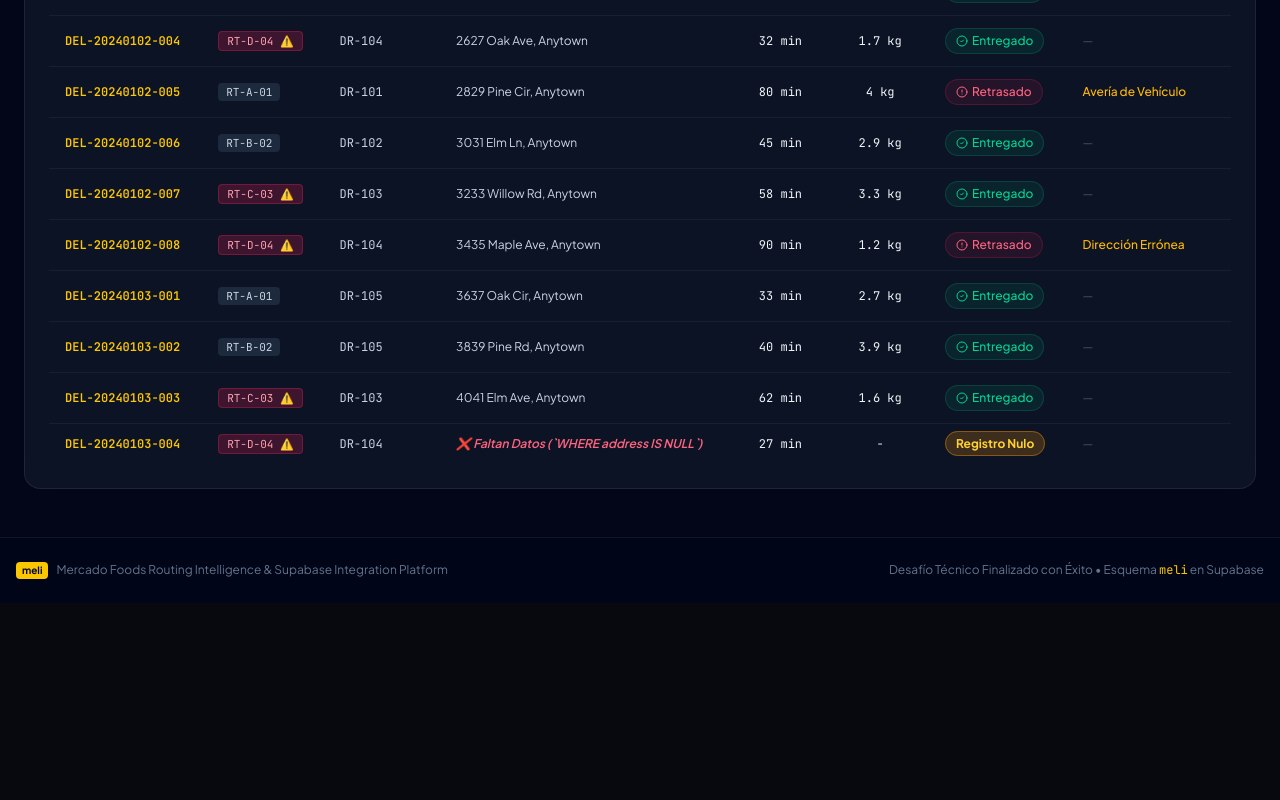
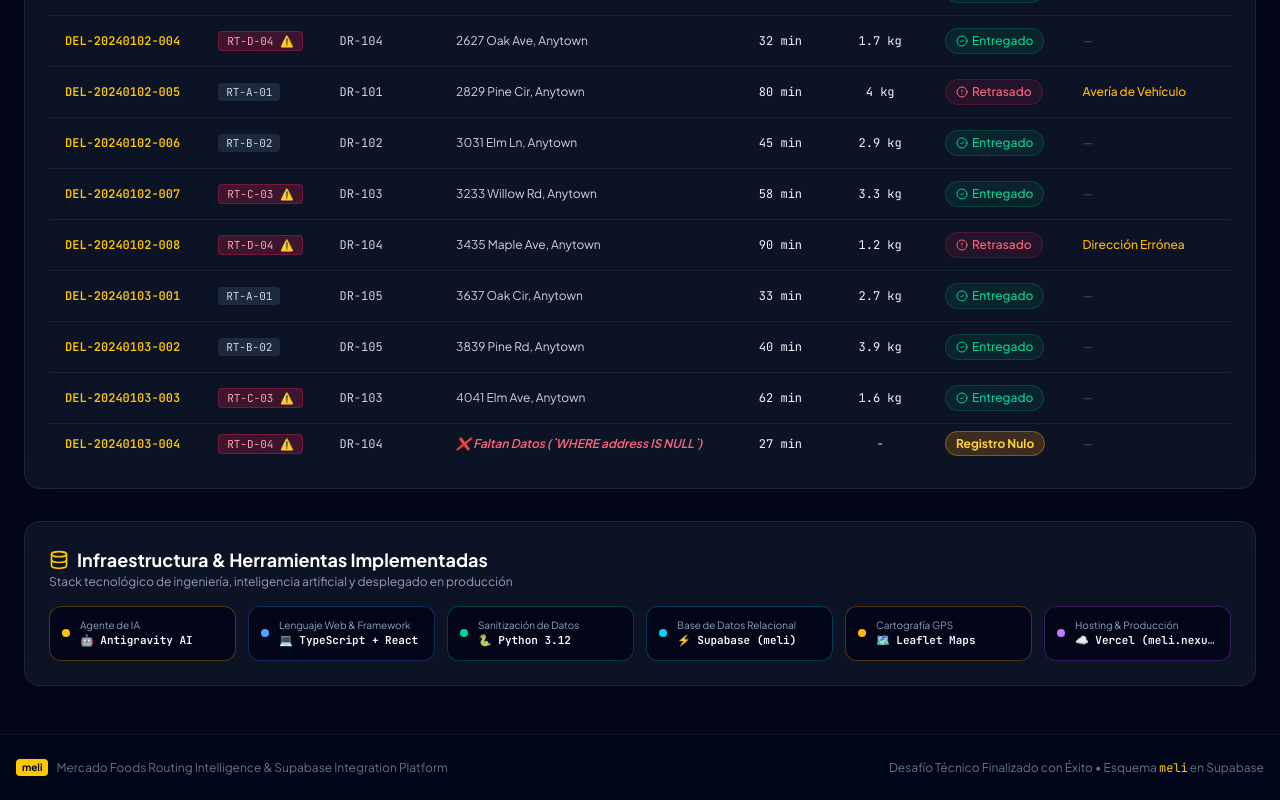
Before and after one commit to Reinvik/meli-routing-app, a React (Vite) app: page / in a window 1280 px wide. Shown: the part 2393-3193 px from the top of the page. Before the commit the page ends 2996 px from the top, so only its background shows below. Built offline with nearby package versions, Linux system fonts and the light colour scheme; no server answers; the database is empty; the HTML template or start-up script is replaced by a standard one.

Commit message:
feat: add Infrastructure badges to Dashboard tab as well for local and production parity

```diff
--- a/src/components/Dashboard.tsx
+++ b/src/components/Dashboard.tsx
@@ -907,6 +907,68 @@ export const Dashboard: React.FC<DashboardProps> = ({ routes, deliveries, select
           </table>
         </div>
       </div>
+
+      {/* Infrastructure & Tools Implemented Section */}
+      <div className="glass-panel p-6 rounded-2xl space-y-4 border-t-2 border-t-yellow-400">
+        <div className="flex items-center justify-between">
+          <div>
+            <h3 className="text-lg font-bold text-white flex items-center gap-2">
+              <Database className="w-5 h-5 text-yellow-400" /> Infraestructura & Herramientas Implementadas
+            </h3>
+            <p className="text-xs text-slate-400">Stack tecnológico de ingeniería, inteligencia artificial y desplegado en producción</p>
+          </div>
+        </div>
+
+        <div className="grid grid-cols-1 sm:grid-cols-2 md:grid-cols-3 lg:grid-cols-6 gap-3 text-xs font-mono">
+          <div className="bg-slate-950 p-3 rounded-xl border border-yellow-500/30 flex items-center gap-2.5 text-yellow-300">
+            <span className="w-2 h-2 rounded-full bg-yellow-400 shrink-0 animate-pulse"></span>
+            <div className="truncate">
+              <span className="block text-[10px] text-slate-400 font-sans">Agente de IA</span>
+              <strong className="text-white text-[11px] truncate">🤖 Antigravity AI</strong>
+            </div>
+          </div>
+
+          <div className="bg-slate-950 p-3 rounded-xl border border-blue-500/30 flex items-center gap-2.5 text-blue-300">
+            <span className="w-2 h-2 rounded-full bg-blue-400 shrink-0"></span>
+            <div className="truncate">
+              <span className="block text-[10px] text-slate-400 font-sans">Lenguaje Web & Framework</span>
+              <strong className="text-white text-[11px] truncate">💻 TypeScript + React</strong>
+            </div>
+          </div>
+
+          <div className="bg-slate-950 p-3 rounded-xl border border-emerald-500/30 flex items-center gap-2.5 text-emerald-300">
+            <span className="w-2 h-2 rounded-full bg-emerald-400 shrink-0"></span>
+            <div className="truncate">
+              <span className="block text-[10px] text-slate-400 font-sans">Sanitización de Datos</span>
+              <strong className="text-white text-[11px] truncate">🐍 Python 3.12</strong>
+            </div>
+          </div>
+
+          <div className="bg-slate-950 p-3 rounded-xl border border-cyan-500/30 flex items-center gap-2.5 text-cyan-300">
+            <span className="w-2 h-2 rounded-full bg-cyan-400 shrink-0"></span>
+            <div className="truncate">
+              <span className="block text-[10px] text-slate-400 font-sans">Base de Datos Relacional</span>
+              <strong className="text-white text-[11px] truncate">⚡ Supabase (meli)</strong>
+            </div>
+          </div>
+
+          <div className="bg-slate-950 p-3 rounded-xl border border-amber-500/30 flex items-center gap-2.5 text-amber-300">
+            <span className="w-2 h-2 rounded-full bg-amber-400 shrink-0"></span>
+            <div className="truncate">
+              <span className="block text-[10px] text-slate-400 font-sans">Cartografía GPS</span>
+              <strong className="text-white text-[11px] truncate">🗺️ Leaflet Maps</strong>
+            </div>
+          </div>
+
+          <div className="bg-slate-950 p-3 rounded-xl border border-purple-500/30 flex items-center gap-2.5 text-purple-300">
+            <span className="w-2 h-2 rounded-full bg-purple-400 shrink-0"></span>
+            <div className="truncate">
+              <span className="block text-[10px] text-slate-400 font-sans">Hosting & Producción</span>
+              <strong className="text-white text-[11px] truncate">☁️ Vercel (meli.nexus)</strong>
+            </div>
+          </div>
+        </div>
+      </div>
     </div>
   );
 };
```
